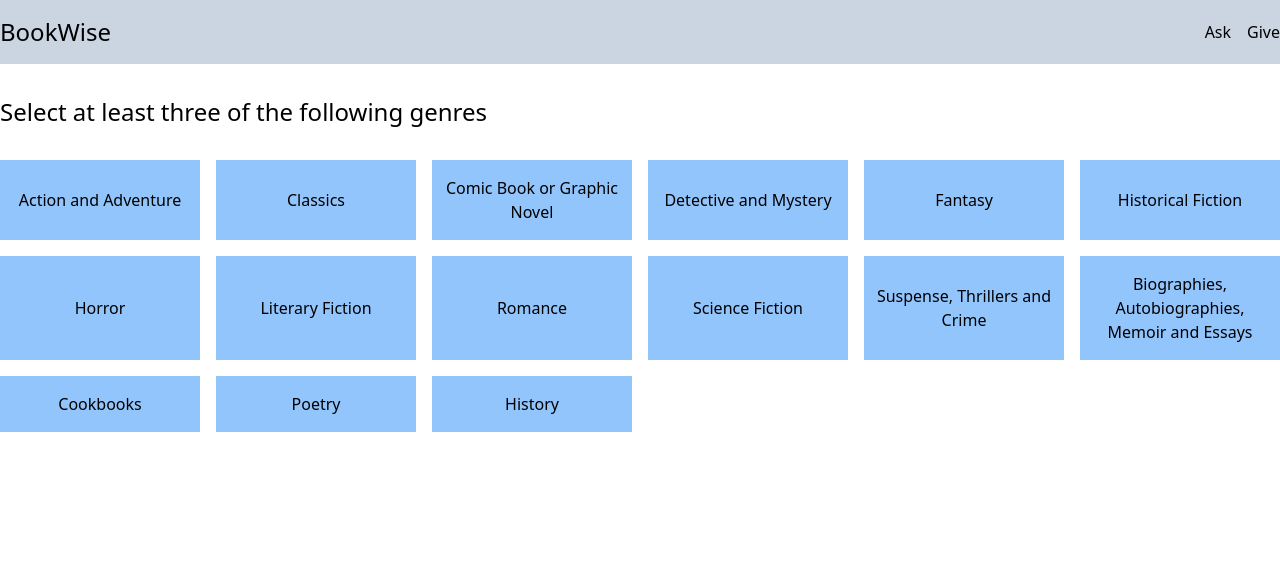
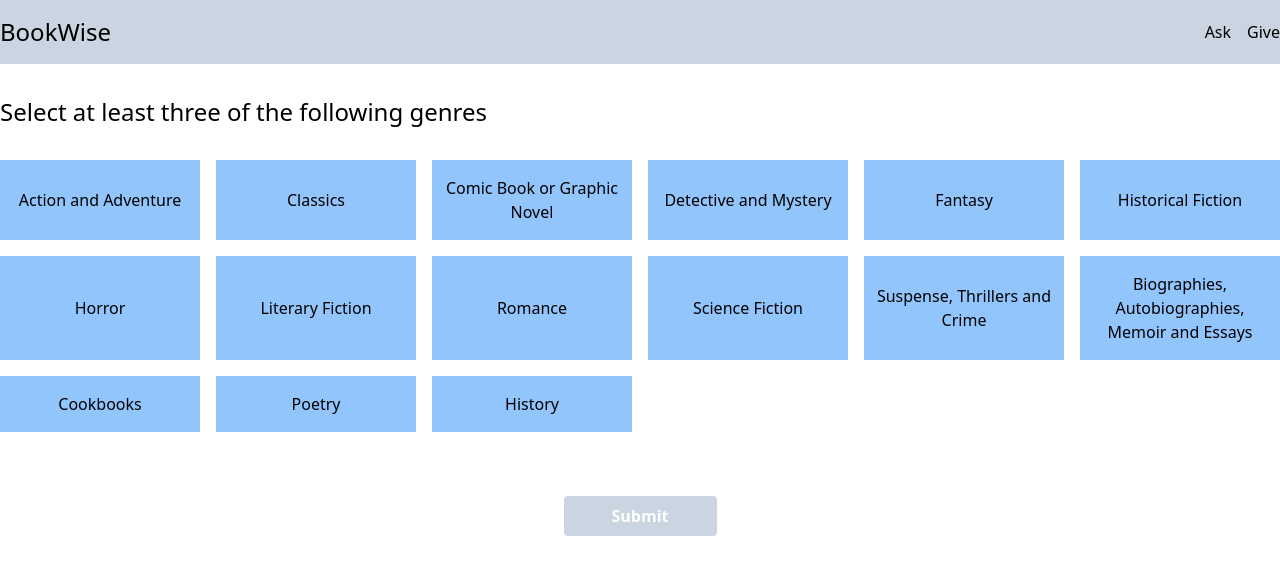
Before and after one commit to carloodq/gh_pages_depl_bookwise, a React (Vite) app: page / in a window 1280 px wide. Shown: the top 574 px of the page. Built offline with nearby package versions, Linux system fonts and the light colour scheme.

Commit message:
prompt request is working

```diff
--- a/package.json
+++ b/package.json
@@ -10,6 +10,8 @@
     "preview": "vite preview"
   },
   "dependencies": {
+    "@tanstack/react-query": "^4.29.12",
+    "axios": "^1.4.0",
     "react": "^18.2.0",
     "react-dom": "^18.2.0"
   },
--- a/src/App.tsx
+++ b/src/App.tsx
@@ -1,10 +1,15 @@
 import { useState } from "react";
-import "./App.css";
 import { Header } from "./components/Header";
 import { Categories } from "./components/Categories";
+import { useGeneratePrompt } from "./lib/mutations";
+import { Spinner } from "./components/Spinner";
+import "./App.css";
+import { Prompt } from "./components/Prompt";
 
 function App() {
   const [selectedCategories, setSelectedCategories] = useState<string[]>([]);
+
+  const { mutate, isLoading, isSuccess, data } = useGeneratePrompt();
 
   const handleSelectionOfNewCategory = (newCategory: string) => {
     if (selectedCategories.find((category) => category === newCategory)) {
@@ -15,6 +20,16 @@ function App() {
       setSelectedCategories([...selectedCategories, newCategory]);
     }
   };
+
+  const handleGenerateSuggestion = () => {
+    if (!noGenresSelected)
+      mutate({
+        genres: selectedCategories,
+        prompter: "Matteo",
+      });
+  };
+
+  const noGenresSelected = selectedCategories.length === 0;
 
   return (
     <>
@@ -29,6 +44,20 @@ function App() {
             handleSelectionOfNewCategory(category)
           }
         />
+        <div className="mt-16 flex justify-center items-center">
+          <button
+            disabled={noGenresSelected}
+            onClick={handleGenerateSuggestion}
+            className={`${
+              noGenresSelected
+                ? "bg-slate-300"
+                : "bg-slate-500 hover:bg-slate-600"
+            } text-white font-bold py-2 px-12 rounded`}
+          >
+            {isLoading ? <Spinner /> : "Submit"}
+          </button>
+        </div>
+        {isSuccess && <Prompt promptData={data} />}
       </main>
     </>
   );
--- /dev/null
+++ b/src/components/Prompt/index.tsx
@@ -0,0 +1,26 @@
+import { GeneratePromptResponse } from "../../lib/api";
+
+interface Props {
+  promptData: GeneratePromptResponse;
+}
+
+export const Prompt: React.FC<Props> = ({ promptData }) => {
+  return (
+    <div className="mt-16 text-center">
+      <p>
+        Hi, I would like to know what are your favourite books in the following
+        genres?
+      </p>
+      <ul className="list-disc list-inside">
+        {promptData.data.genres.map((genre) => (
+          <li key={genre}>{genre}</li>
+        ))}
+      </ul>
+      <p>
+        {`Please go to
+    https://app.arsolutions.it/api/v1/prompt/${promptData.data._id[0].$oid}
+    and share your recommendations!`}
+      </p>
+    </div>
+  );
+};
--- /dev/null
+++ b/src/components/Spinner/index.tsx
@@ -0,0 +1,21 @@
+export const Spinner: React.FC = () => (
+  <div role="status">
+    <svg
+      aria-hidden="true"
+      className="w-6 h-6 mr-2 text-gray-200 animate-spin dark:text-gray-600 fill-white"
+      viewBox="0 0 100 101"
+      fill="none"
+      xmlns="http://www.w3.org/2000/svg"
+    >
+      <path
+        d="M100 50.5908C100 78.2051 77.6142 100.591 50 100.591C22.3858 100.591 0 78.2051 0 50.5908C0 22.9766 22.3858 0.59082 50 0.59082C77.6142 0.59082 100 22.9766 100 50.5908ZM9.08144 50.5908C9.08144 73.1895 27.4013 91.5094 50 91.5094C72.5987 91.5094 90.9186 73.1895 90.9186 50.5908C90.9186 27.9921 72.5987 9.67226 50 9.67226C27.4013 9.67226 9.08144 27.9921 9.08144 50.5908Z"
+        fill="currentColor"
+      />
+      <path
+        d="M93.9676 39.0409C96.393 38.4038 97.8624 35.9116 97.0079 33.5539C95.2932 28.8227 92.871 24.3692 89.8167 20.348C85.8452 15.1192 80.8826 10.7238 75.2124 7.41289C69.5422 4.10194 63.2754 1.94025 56.7698 1.05124C51.7666 0.367541 46.6976 0.446843 41.7345 1.27873C39.2613 1.69328 37.813 4.19778 38.4501 6.62326C39.0873 9.04874 41.5694 10.4717 44.0505 10.1071C47.8511 9.54855 51.7191 9.52689 55.5402 10.0491C60.8642 10.7766 65.9928 12.5457 70.6331 15.2552C75.2735 17.9648 79.3347 21.5619 82.5849 25.841C84.9175 28.9121 86.7997 32.2913 88.1811 35.8758C89.083 38.2158 91.5421 39.6781 93.9676 39.0409Z"
+        fill="currentFill"
+      />
+    </svg>
+    <span className="sr-only">Loading...</span>
+  </div>
+);
--- /dev/null
+++ b/src/lib/api.ts
@@ -0,0 +1,28 @@
+import axios from "axios";
+
+const API_URL = "https://app.arsolutions.it/api/v1/prompt";
+
+export type GeneratePromptBody = {
+  genres: string[];
+  prompter: string;
+};
+
+export type GeneratePromptResponse = {
+  success: boolean;
+  data: {
+    _id: { $oid: string }[];
+    genres: string[];
+    prompter: string;
+  };
+};
+
+export const generatePrompt = async (
+  body: GeneratePromptBody
+): Promise<GeneratePromptResponse> => {
+  try {
+    const { data } = await axios.post(API_URL, body);
+    return data;
+  } catch (e) {
+    throw new Error("something went wrong");
+  }
+};
--- /dev/null
+++ b/src/lib/mutations.ts
@@ -0,0 +1,18 @@
+import { useMutation } from "@tanstack/react-query";
+import {
+  GeneratePromptBody,
+  GeneratePromptResponse,
+  generatePrompt,
+} from "./api";
+
+export const useGeneratePrompt = () => {
+  return useMutation({
+    mutationFn: (body: GeneratePromptBody) => generatePrompt(body),
+    onSuccess: () => {
+      // Invalidate and refetch
+    },
+    onError: () => {
+      // Show error
+    },
+  });
+};
--- a/src/main.tsx
+++ b/src/main.tsx
@@ -1,10 +1,15 @@
-import React from 'react'
-import ReactDOM from 'react-dom/client'
-import App from './App.tsx'
-import './index.css'
+import React from "react";
+import ReactDOM from "react-dom/client";
+import App from "./App.tsx";
+import "./index.css";
+import { QueryClient, QueryClientProvider } from "@tanstack/react-query";
 
-ReactDOM.createRoot(document.getElementById('root') as HTMLElement).render(
+const queryClient = new QueryClient();
+
+ReactDOM.createRoot(document.getElementById("root") as HTMLElement).render(
   <React.StrictMode>
-    <App />
-  </React.StrictMode>,
-)
+    <QueryClientProvider client={queryClient}>
+      <App />
+    </QueryClientProvider>
+  </React.StrictMode>
+);
```
Also changed, not shown: 1 other file (tests, documents, lock files or other folders).
